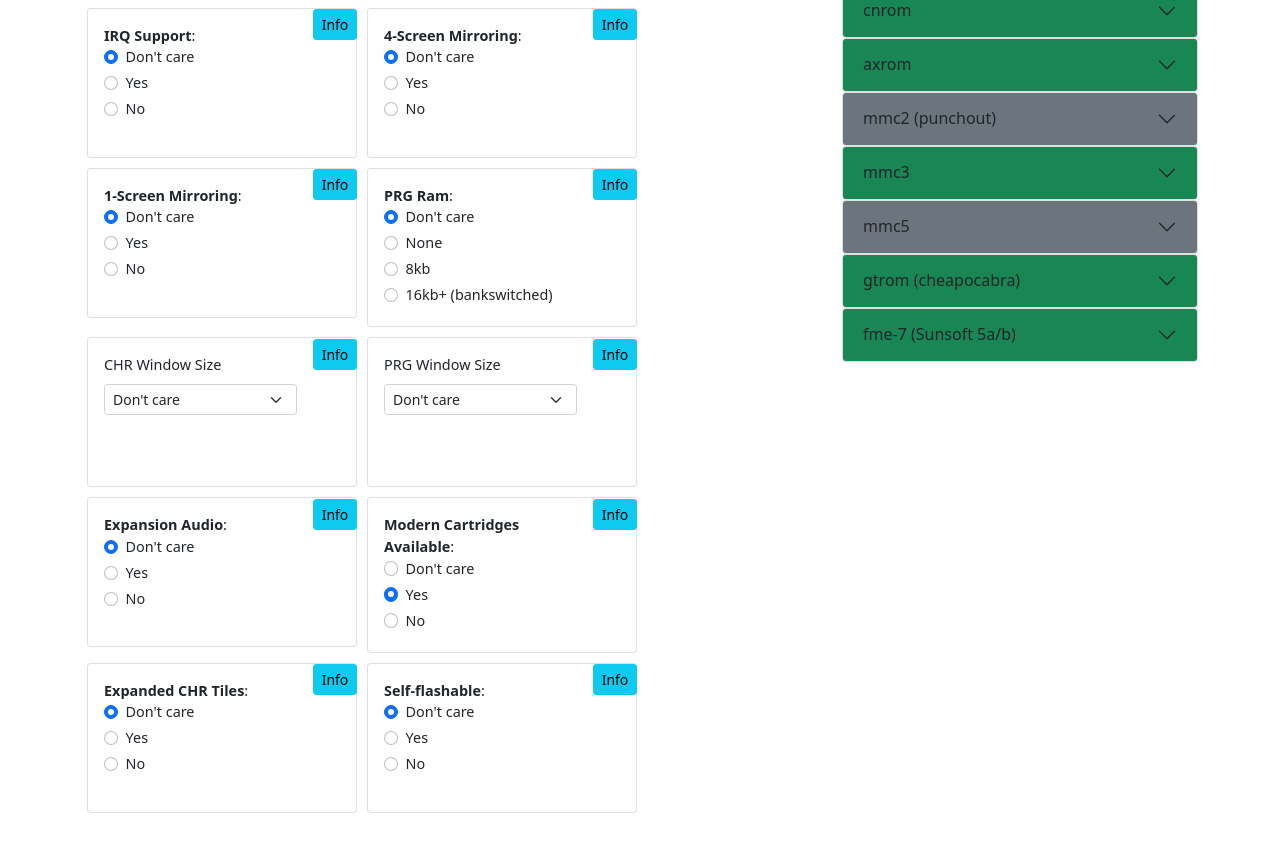
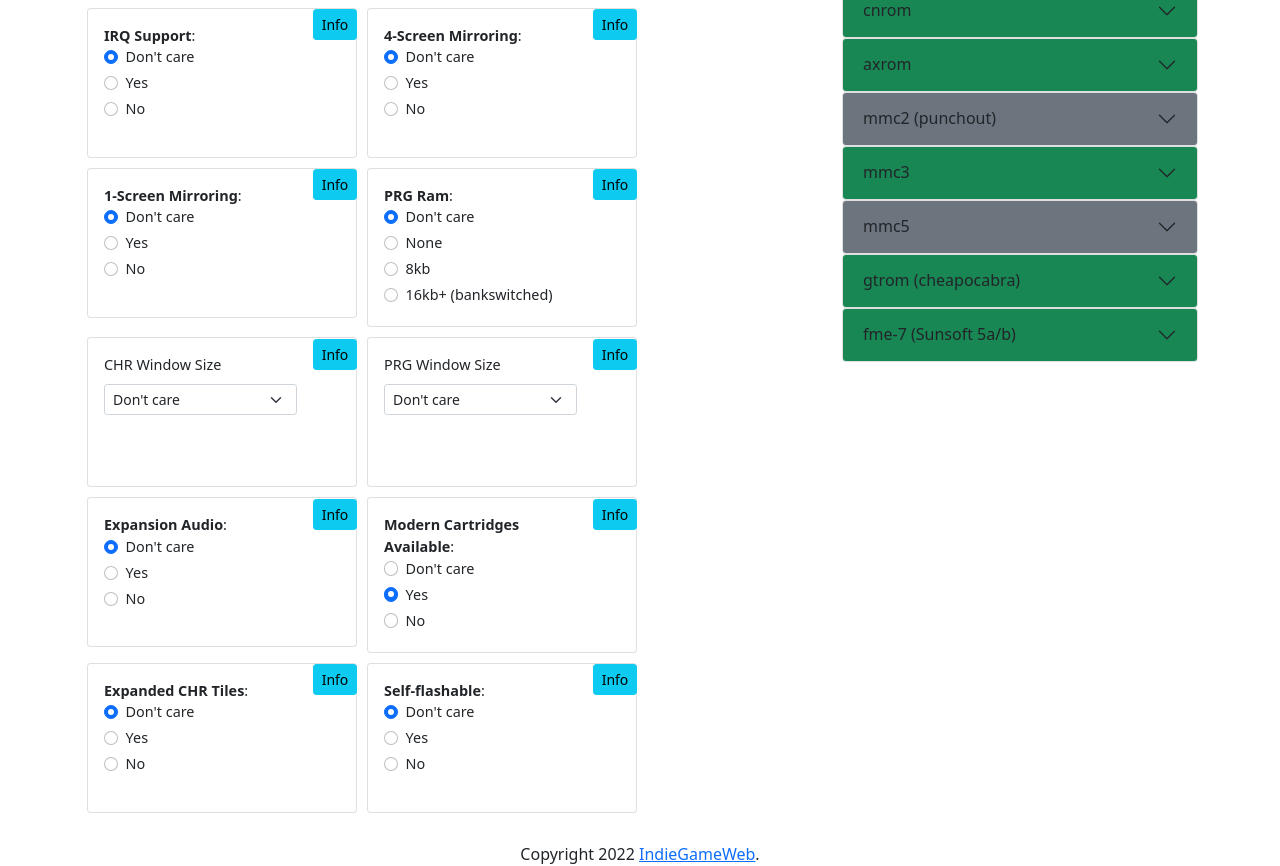
Before and after one commit to potatolain/nes-mapper-picker, a website: page index.html in a window 1280 px wide. Shown: the part 420-1286 px from the top of the page. Before the commit the page ends 1238 px from the top, so only its background shows below. Drawn offline with nearby package versions, Linux system fonts and the light colour scheme.

Commit message:
styole and footer

```diff
--- a/main.js
+++ b/main.js
@@ -43,7 +43,6 @@ app.component('base-component', {
         },
         updateField(option, v) {
             this.requirements[option.field] = isNaN(v) ? null : v;
-            console.info('updated', this.requirements, arguments);
             this.recalculateFeasibleMappers();
         },
         mapperOptionValue(mapper, opt) {
@@ -138,6 +137,9 @@ app.component('base-component', {
                 </div>
             </div>
         </div>
+        <footer>
+            Copyright 2022 <a href="https://indiegameweb.com" target="_blank">IndieGameWeb</a>.
+        </footer>
     `
 });
 app.mount("#app")
--- a/style.css
+++ b/style.css
@@ -31,3 +31,8 @@
 .mapper-container  {
     font-size: 90%;
 }
+
+footer {
+    margin-top: 24px;
+    text-align: center;
+}
```
